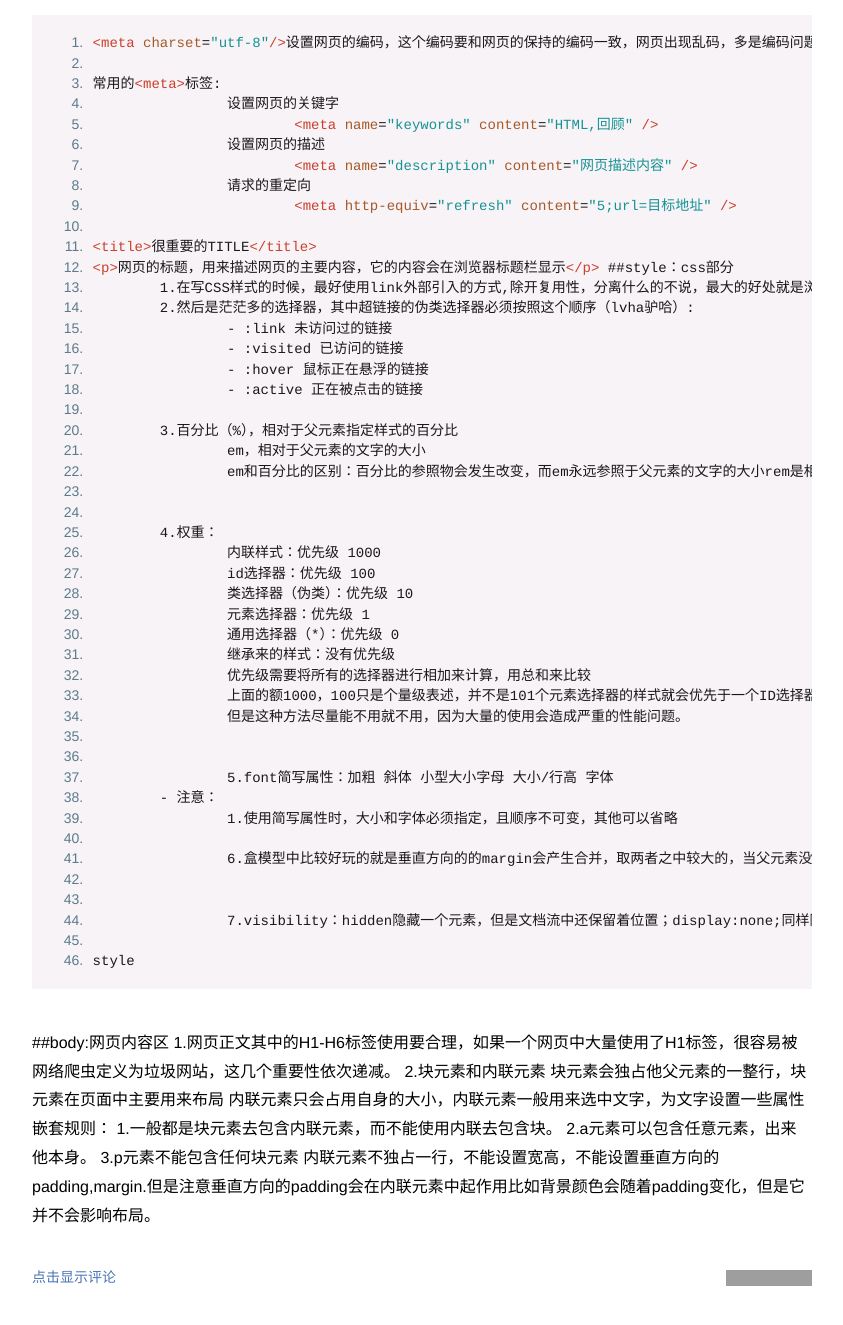
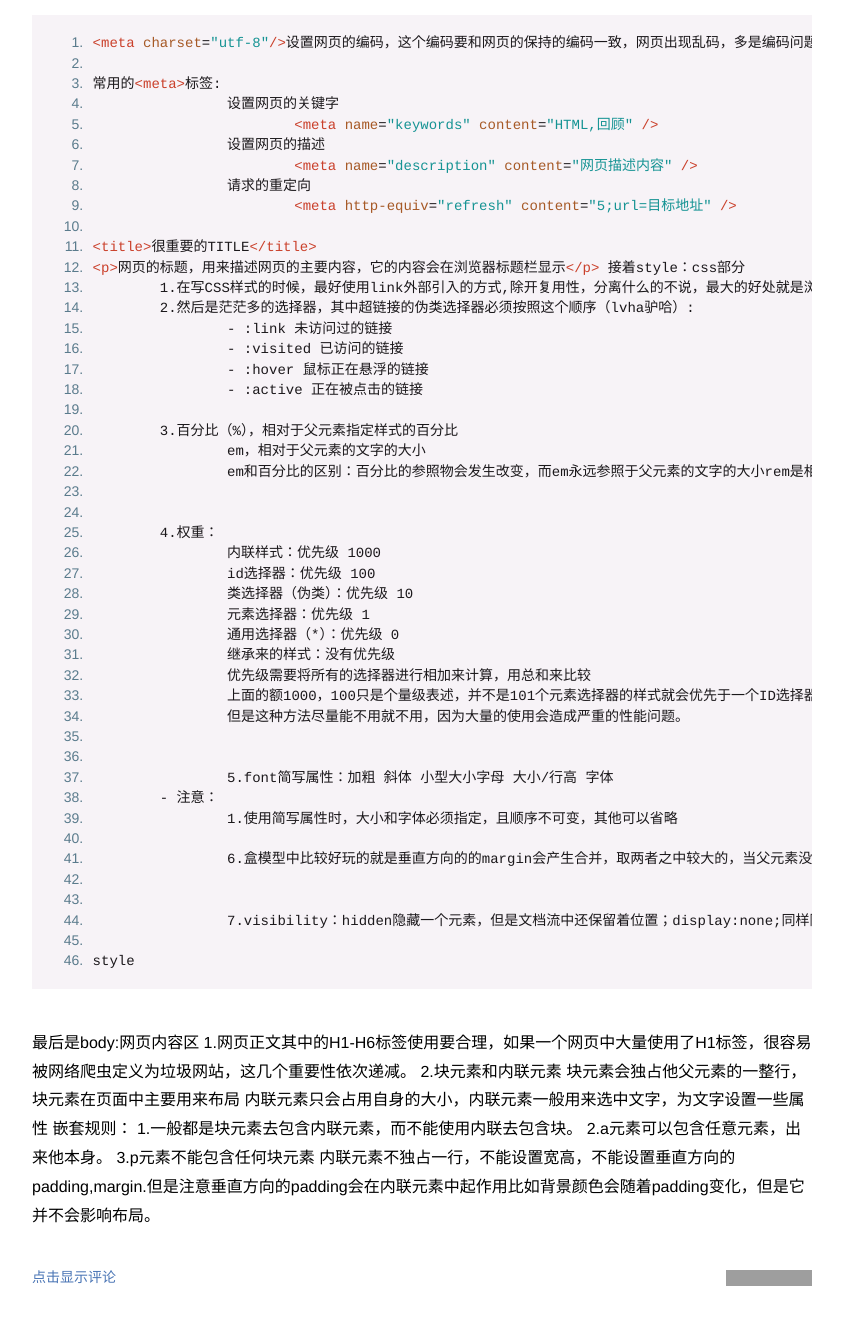
Before and after one commit to madaono/madaono.github.io, a Jekyll site: the page built from _posts/2016-4-20-HTML-CSS.md, in a window 1280 px wide and 1400 px high, scrolled down 893 px, cut to the strip 0-1360 px from the top of the window. Shown: the top 1325 px of the strip, without its empty margins (218-1061 px from the left). Built offline with Jekyll 4.4.1, drawn with Linux system fonts in a browser that asks for light colours; some of the changed text lies outside the part shown; grey boxes are pictures that could not be loaded.

Commit message:
Update 2016-4-20-HTML-CSS.md

```diff
--- a/_posts/2016-4-20-HTML-CSS.md
+++ b/_posts/2016-4-20-HTML-CSS.md
@@ -9,7 +9,7 @@
 一个标准的网页由三个部分组成：结构、表现和行为
 一个设计优良的网页我们要求结构、表现、行为三者分离,但是随着angularjs,react等框架的兴起，三者分离的概念开始模糊，所以具体是否要追求三者分离，看项目吧。而且耦合带来的另一个坏处就是SEO不友好，页面内容大部分由JS生成，网络爬虫不能爬取，所以，重要的内容，还是得写HTML。
 
-###!DOCTYPE html
+首先是!DOCTYPE html
 <p>文档声明：用来声明文档版本，如不写会导致IE进入怪异模式 </p>
 <p>怪异模式：标准模式与怪异模式最主要的区别在于盒模型的渲染。在W3C标准中，如果设置一个元素的宽度和高度，指的是元素内容的宽度和高度，而在IE5.5及以下的浏览器及其他版本的Quirks模式下，IE的宽度和高度还包含了padding和border。</p>
 
@@ -23,7 +23,7 @@
 
 
 
-###head标签
+然后是head标签
 <p>head网页头信息，它是用来告诉浏览去如何解析网页，它里边的内容不会在页面中显示</p>
 	<meta charset="utf-8"/>设置网页的编码，这个编码要和网页的保持的编码一致，网页出现乱码，多是编码问题
 
@@ -37,7 +37,7 @@
 
 	<title>很重要的TITLE</title>
 	<p>网页的标题，用来描述网页的主要内容，它的内容会在浏览器标题栏显示</p>
-##style：css部分
+接着style：css部分
 		1.在写CSS样式的时候，最好使用link外部引入的方式,除开复用性，分离什么的不说，最大的好处就是浏览器会缓存CSS文件，多次访问提升了用户体验。
 		2.然后是茫茫多的选择器，其中超链接的伪类选择器必须按照这个顺序（lvha驴哈）:
 			- :link 未访问过的链接
@@ -73,7 +73,7 @@
 
 	style
 
-##body:网页内容区
+最后是body:网页内容区
 	1.网页正文其中的H1-H6标签使用要合理，如果一个网页中大量使用了H1标签，很容易被网络爬虫定义为垃圾网站，这几个重要性依次递减。
     2.块元素和内联元素
 		 块元素会独占他父元素的一整行，块元素在页面中主要用来布局
```
